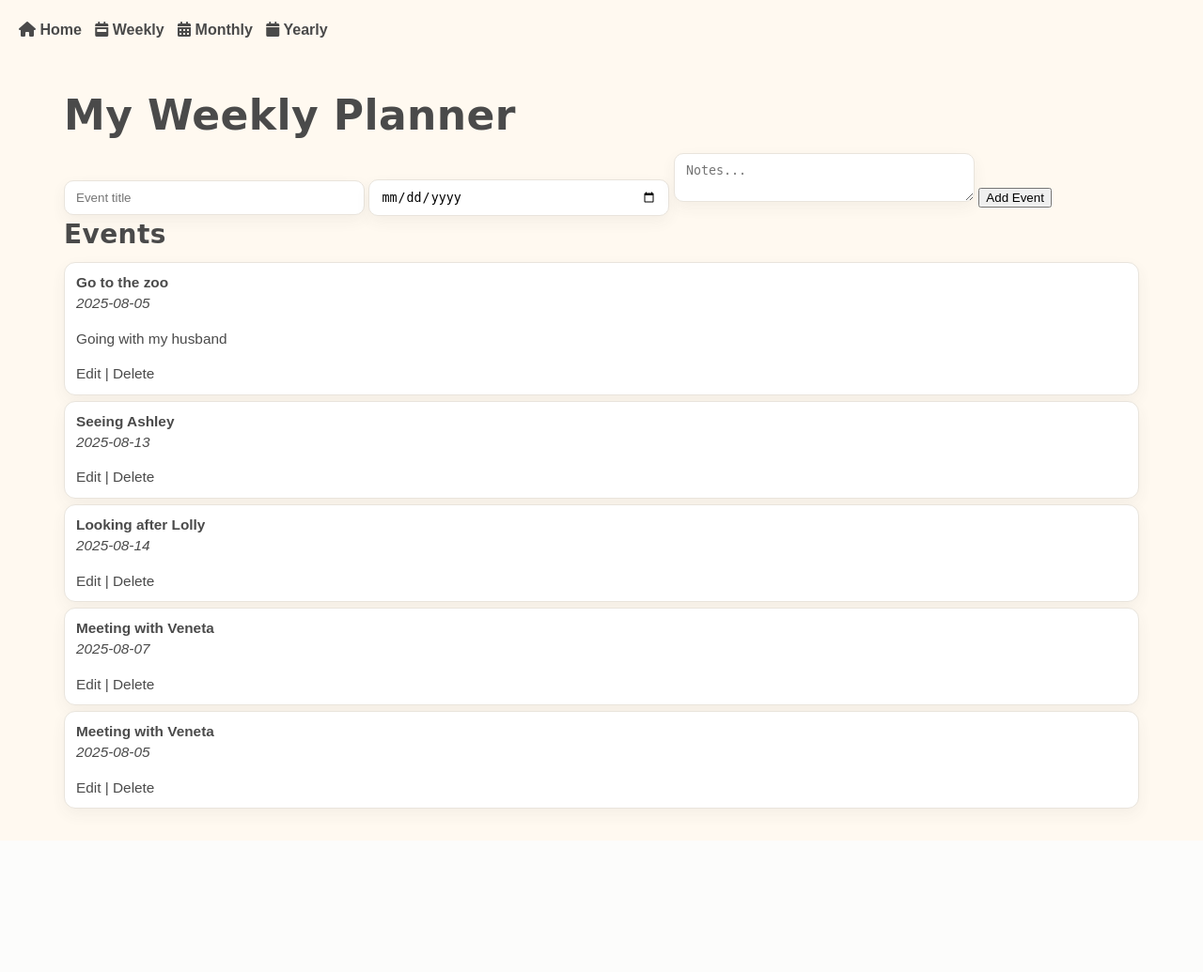
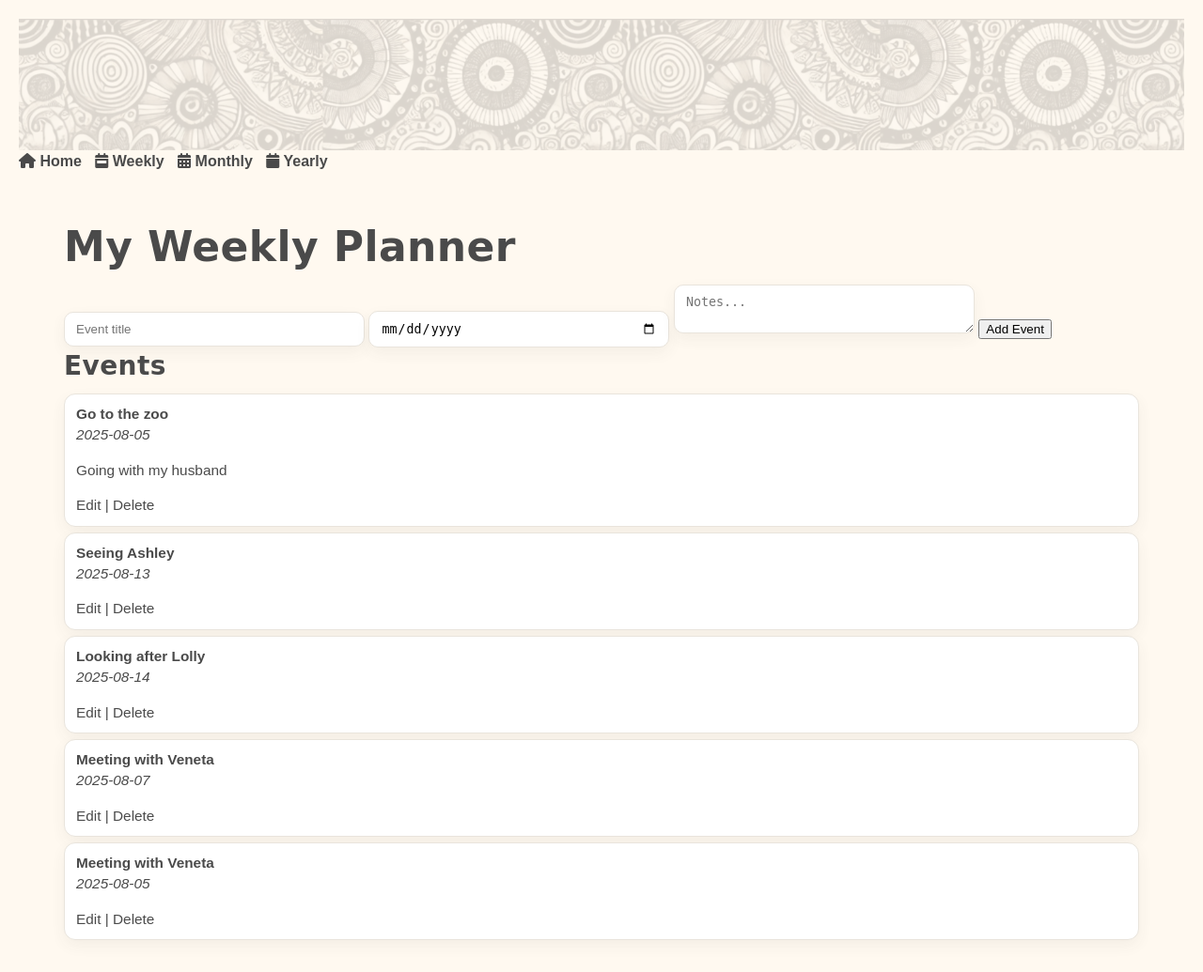
Before and after one commit to laurenksmith/digitalteacherplanner, a Flask app: page / in a window 1280 px wide. Shown: the whole page at 94% size. Before the commit the page ends 876 px from the top, so only its background shows below. Run offline with Flask 3, Linux system fonts and the light colour scheme; some libraries are stand-ins or nearby versions; some web fonts are replaced.

Commit message:
I've tried to add a banner at the tio of the homepage to make it more visually appealing.

```diff
--- a/static/css/styles.css
+++ b/static/css/styles.css
@@ -31,6 +31,26 @@
   --cat-mint:  var(--mint);
   --cat-lilac: var(--lilac);
   --cat-ink:   #d8d8d8;
+}
+
+/* --- Top Doodle Banner --- */
+.banner {
+  background-image: url('/static/images/banner.png');
+  background-repeat: repeat-x;
+  background-position: center;
+  background-size: contain;
+  height: 140px; /* adjust height to taste */
+  opacity: 0.15; /* subtle! */
+  pointer-events: none; /* clickable stuff below stays usable */
+}
+
+/* Optional: give content a little breathing room below banner */
+.banner + .container {
+  margin-top: -60px; /* lifts content into the banner area */
+  background: var(--bg);
+  padding: 20px;
+  border-radius: 12px;
+  box-shadow: var(--shadow);
 }
 
 /* ------------------------------------------------------------------
--- a/templates/base.html
+++ b/templates/base.html
@@ -26,6 +26,8 @@
     </style>
 </head>
 <body>
+<!-- A. HERO BANNER ABOVE NAV -->
+<div class="banner banner--hero"></div>
     <nav>
         <a href="{{ url_for('index') }}"><i class="fas fa-home"></i> Home</a>
         <a href="{{ url_for('week_redirect') }}"><i class="fas fa-calendar-week"></i> Weekly</a>
@@ -33,9 +35,6 @@
         <a href="{{ url_for('yearly_redirect') }}"><i class="fas fa-calendar"></i> Yearly</a>
     </nav>
 
-    <!-- Banner -->
-    <div class="banner"></div>
-
     <!-- Main content container -->
     <div class="container">
         {% block content %}{% endblock %}
```
Also changed, not shown: static/images/banner.png (added), static/images/doodle-banner.jpg (added).
